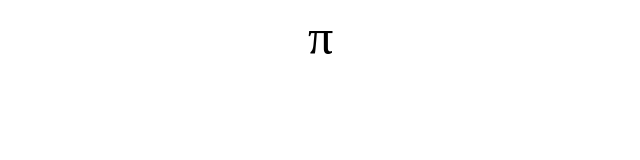
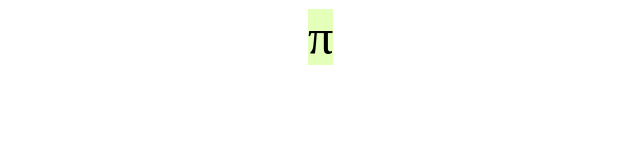
Before and after one commit to NinoDoko/ninodoko.github.io, a plain HTML site: page index.html in a window 1280 px wide. Shown: the whole page, without its empty margins (332-972 px from the left). Drawn offline with Linux system fonts and the light colour scheme.

Commit message:
Added background color

```diff
--- a/index.html
+++ b/index.html
@@ -12,6 +12,7 @@
             #pi_button{
                 margin-left: 50%;
                 font-size: 50px;
+                background-color: #e3ffba;
             }
 
             #pi_button:hover{
```
